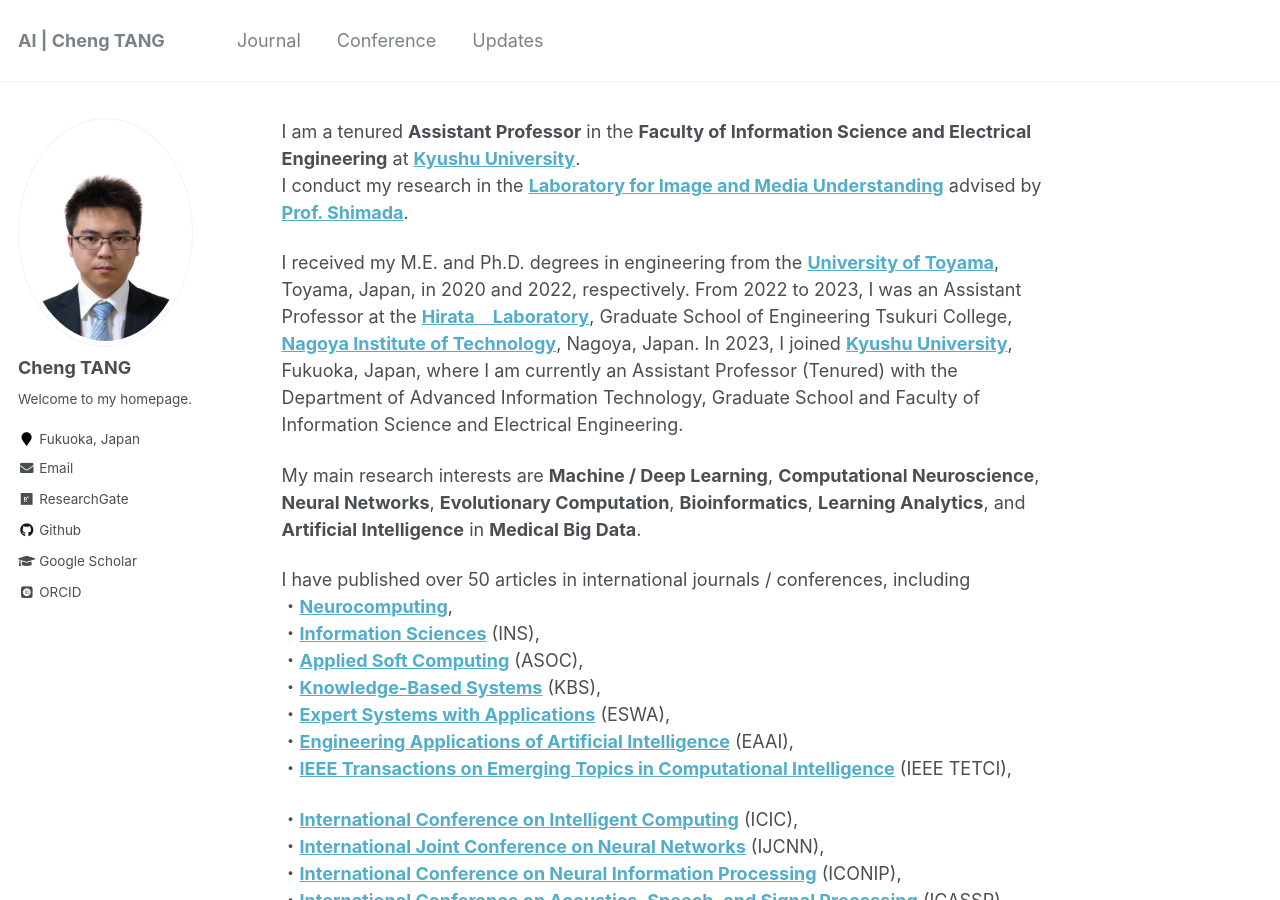
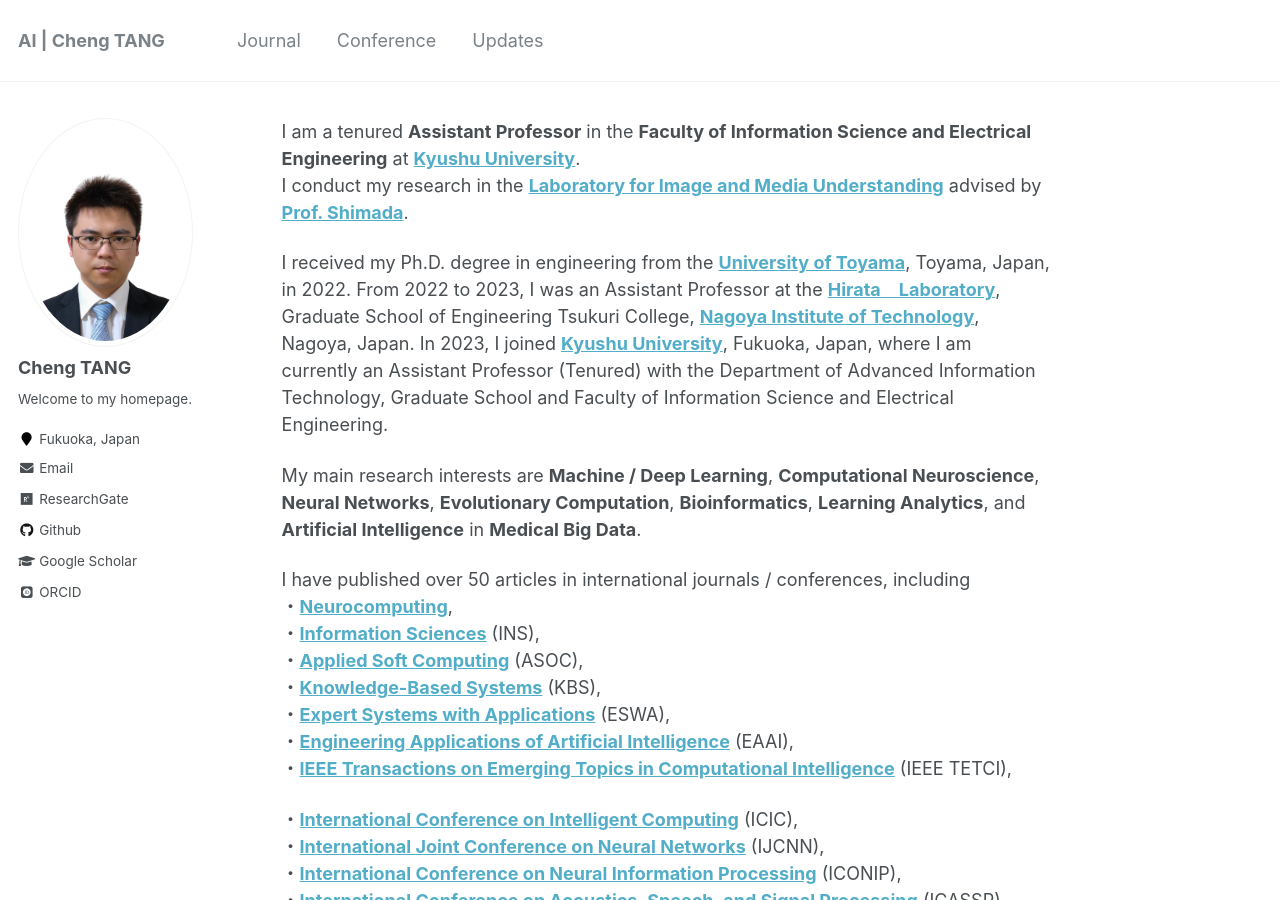
Before and after one commit to ChengTANG-AI/chengtang-ai.github.io, a Jekyll site: the page built from _pages/about.md, in a window 1280 px wide and 900 px high. Built offline with Jekyll 4.4.1, drawn with Linux system fonts in a browser that asks for light colours; some web fonts are replaced.

Commit message:
Update about.md

```diff
--- a/_pages/about.md
+++ b/_pages/about.md
@@ -11,7 +11,7 @@ redirect_from:
 I am a tenured **Assistant Professor** in the **Faculty of Information Science and Electrical Engineering** at **[Kyushu University](https://www.kyushu-u.ac.jp/ja/)**.
 I conduct my research in the **[Laboratory for Image and Media Understanding](https://www.eng.kyushu-u.ac.jp/lab_electrical33.html)** advised by **[Prof. Shimada](https://sites.google.com/view/atsushishimada/)**.
 
-I received my M.E. and Ph.D. degrees in engineering from the **[University of Toyama](https://www.u-toyama.ac.jp/)**, Toyama, Japan, in 2020 and 2022, respectively. From 2022 to 2023, I was an Assistant Professor at the **[Hirata　Laboratory](https://cem.web.nitech.ac.jp/hilab/)**, Graduate School of Engineering Tsukuri College, **[Nagoya Institute of Technology](https://www.nitech.ac.jp/)**, Nagoya, Japan. In 2023, I joined **[Kyushu University](https://www.kyushu-u.ac.jp/ja/)**, Fukuoka, Japan, where I am currently an Assistant Professor (Tenured) with the Department of Advanced Information Technology, Graduate School and Faculty of Information Science and Electrical Engineering.
+I received my Ph.D. degree in engineering from the **[University of Toyama](https://www.u-toyama.ac.jp/)**, Toyama, Japan, in 2022. From 2022 to 2023, I was an Assistant Professor at the **[Hirata　Laboratory](https://cem.web.nitech.ac.jp/hilab/)**, Graduate School of Engineering Tsukuri College, **[Nagoya Institute of Technology](https://www.nitech.ac.jp/)**, Nagoya, Japan. In 2023, I joined **[Kyushu University](https://www.kyushu-u.ac.jp/ja/)**, Fukuoka, Japan, where I am currently an Assistant Professor (Tenured) with the Department of Advanced Information Technology, Graduate School and Faculty of Information Science and Electrical Engineering.
 
 My main research interests are **Machine / Deep Learning**, **Computational Neuroscience**, **Neural Networks**, **Evolutionary Computation**, **Bioinformatics**, **Learning Analytics**, and **Artificial Intelligence** in **Medical Big Data**.
 
```
